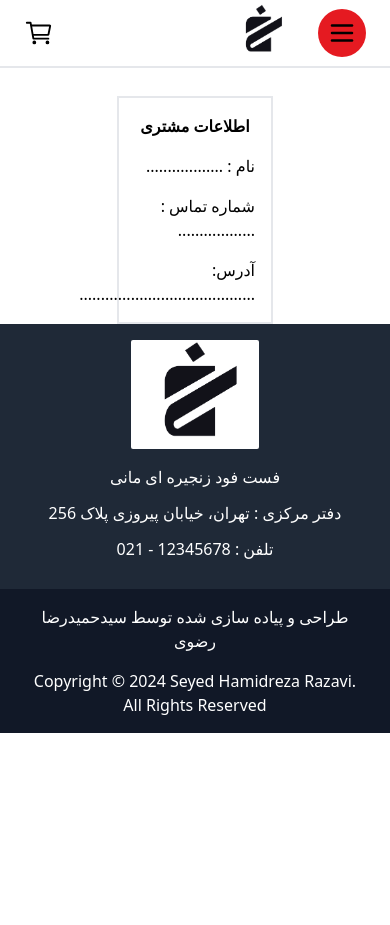
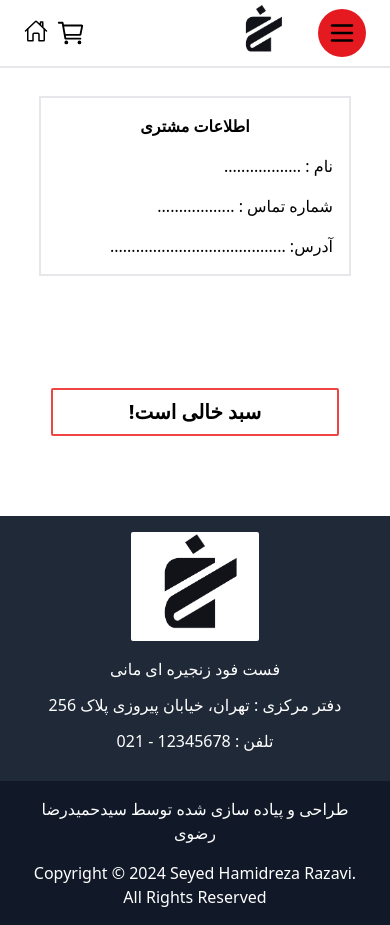
Before and after one commit to shrrsoft/food, a Next.js app: page /cart in a window 390 px wide. Before the commit the page ends 844 px from the top, so only its background shows below. Built offline with nearby package versions, Linux system fonts and the light colour scheme.

Commit message:
feat responsive mobile menu

```diff
--- a/app/cart/page.jsx
+++ b/app/cart/page.jsx
@@ -27,13 +27,13 @@ const CartPage = () => {
 
   return (
     <>
-      <div className="mx-auto p-4 flex flex-col gap-4 border border-2 w-[40%]">
+      <div className="mx-auto p-4 flex flex-col gap-4 border-2 w-[80%] md:w-[40%]">
         <h2 className="mx-auto font-bold">اطلاعات مشتری</h2>
         <h3>نام : ..................</h3>
         <h3> شماره تماس : ..................</h3>
         <h3> آدرس: .........................................</h3>
       </div>
-      <div className=" w-[80%] mx-auto mt-8 py-4 hidden sm:block">
+      <div className=" md:w-[80%] mx-auto mt-8 py-4 sm:block">
         {items.map((item) => (
           <div key={item.id} className="mx-auto">
             <CartItem id={item.id} quantity={item.quantity} />
@@ -49,7 +49,7 @@ const CartPage = () => {
             </div>
             <div className="flex justify-center mt-4">
               هزینه ارسال : {numberWithCommas(deliveryCost)} تومان
-            </div>{" "}
+            </div>
             <div className="flex justify-center border-2 border-red-500 rounded-sm py-2 w-72 mx-auto mt-4">
               مبلغ قابل پرداخت :{" "}
               {numberWithCommas(totalPrice + tax + deliveryCost)} تومان
--- a/app/components/CartItem.jsx
+++ b/app/components/CartItem.jsx
@@ -17,7 +17,7 @@ const CartItem = ({ id, quantity }) => {
         <div className="w-[70%] grid sm:grid-cols-3 grid-cols-1 gap-4 text-center justify-center items-center">
           <h3>{product.title}</h3>
           <h5>{numberWithCommas(product.price)} تومان </h5>
-          <div className="flex">
+          <div className="flex justify-center">
             <button
               onClick={() => cart.addItemToCart(product.id)}
               className=" rounded-md w-8 h-8  hover:bg-[#3fab46db] hover:text-white font-bold">
--- a/app/components/Header.jsx
+++ b/app/components/Header.jsx
@@ -9,6 +9,8 @@ import CounterBadg from "./CounterBadg";
 import Branch from "./Branch";
 import { IoCartOutline, IoClose } from "react-icons/io5";
 import { useCartContext } from "@/context/CartContext";
+import MobileNavbar from "./MobileMenu";
+import { IoHomeOutline } from "react-icons/io5";
 
 const Header = () => {
   const [isOpen, SetIsOpen] = useState(false);
@@ -26,13 +28,12 @@ const Header = () => {
           <div className="flex items-center gap-8">
             <div className="flex items-center gap-8">
               <div className="bg-[#E51A21] w-12 h-12 rounded-full flex justify-center items-center lg:hidden">
-                <div
-                  className={`bg-[#E51A21]/80 h-screen fixed z-20 right-0 top-16 overflow-hidden origin-right transition-all ease-in-out ${
-                    isOpen ? "w-full" : "w-0"
-                  }`}
-                  onClick={() => SetIsOpen(false)}>
-                  <div className="flex flex-col gap-1 items-center p-1 text-white "></div>
-                </div>
+                <MobileNavbar
+                  isOpen={isOpen}
+                  SetIsOpen={SetIsOpen}
+                  isLogin={isLogin}
+                  handleLogin={handleLogin}
+                />
                 <div>
                   {isOpen ? (
                     <IoClose
@@ -79,6 +80,9 @@ const Header = () => {
                 {isLogin ? "خروج" : "ورود"}
               </Link>
             </div>
+            <Link className="mb-1 text-sm font-bold block md:hidden" href="/">
+              <IoHomeOutline className="text-2xl mx-auto" />
+            </Link>
           </div>
         </div>
       </div>
--- /dev/null
+++ b/app/components/MobileMenu.jsx
@@ -0,0 +1,21 @@
+import Link from "next/link";
+import SearchBox from "./SearchBox";
+
+const MobileMenu = ({ isOpen, SetIsOpen, isLogin, handleLogin }) => {
+  return (
+    <div
+      className={`bg-[#E51A21]/80 h-screen fixed z-20 right-0 top-16 overflow-hidden origin-right transition-all ease-in-out ${
+        isOpen ? "w-full" : "w-0"
+      }`}
+      onClick={() => SetIsOpen(false)}>
+      <div className="flex flex-col gap-1 items-start p-4 pr-8 text-white font-bold text-2xl ">
+        <SearchBox />
+        <Link href="/login" onClick={handleLogin}>
+          {isLogin ? "خروج" : "ورود"}
+        </Link>
+      </div>
+    </div>
+  );
+};
+
+export default MobileMenu;
--- a/app/page.js
+++ b/app/page.js
@@ -4,7 +4,6 @@ import { GiFullPizza, GiSandwich } from "react-icons/gi";
 import { FaHamburger } from "react-icons/fa";
 import { FaBowlFood } from "react-icons/fa6";
 import { RiDrinksFill } from "react-icons/ri";
-import CartReducer from "@/context/CartReducer";
 
 
 
@@ -64,7 +63,6 @@ export default function Home() {
         {productList.map((item) => (item.category == "drinks" ? <Food key={item.id} product={item} /> :null))}
         </div>
       </div>
-      <CartReducer />
     </>
   );
 }
--- a/app/product/[id]/page.jsx
+++ b/app/product/[id]/page.jsx
@@ -11,7 +11,7 @@ const ProductPage = () => {
   }
 
   return (
-    <div className="text-center">
+    <div className="text-center w-[90%] mx-auto">
       <h3 className="font-bold text-2xl mb-5">{product.title}</h3>
       <h3 className="font-bold mb-5">
         {numberWithCommas(product.price)} تومان
```
Also changed, not shown: context/CartReducer.jsx (deleted, +0 -30 lines).
